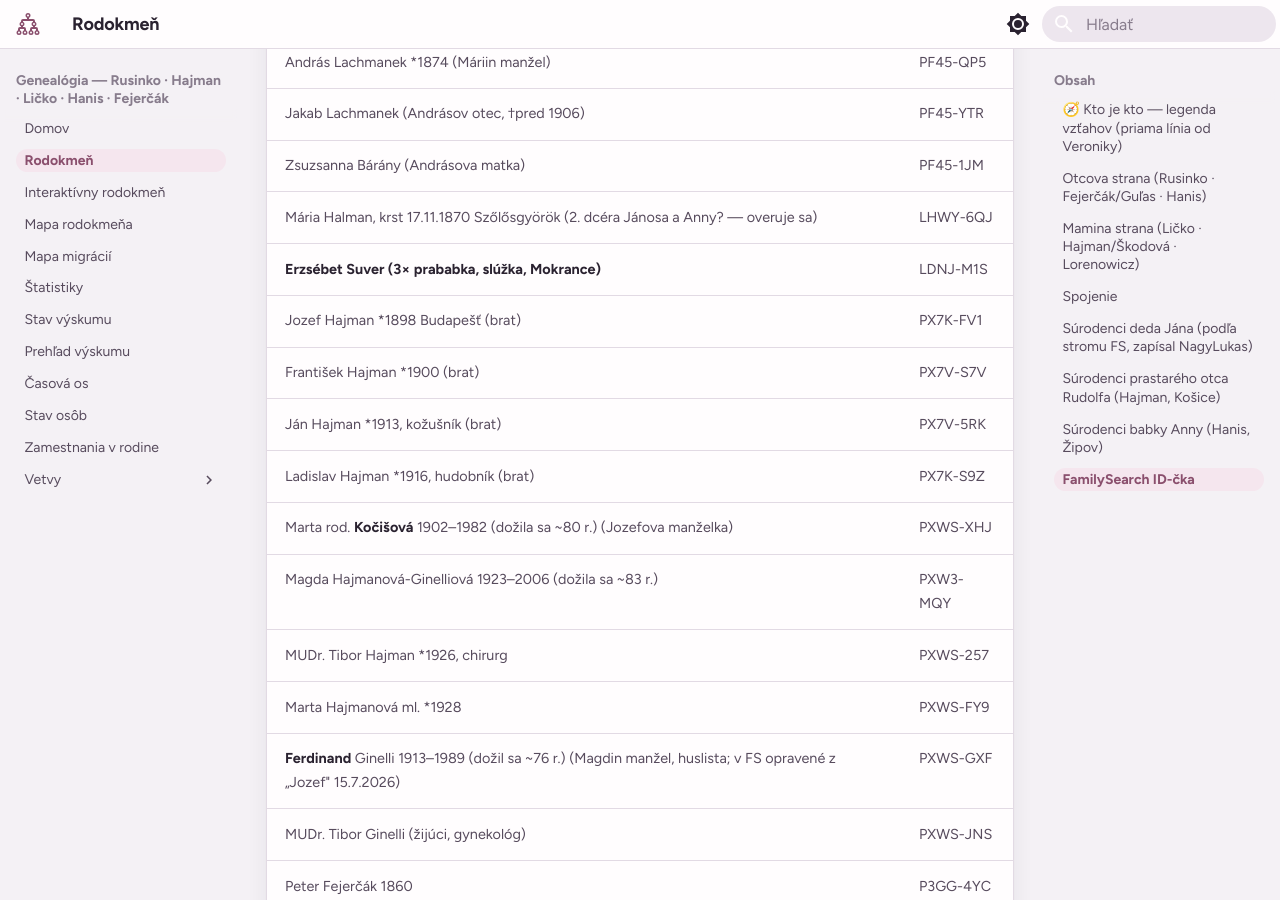
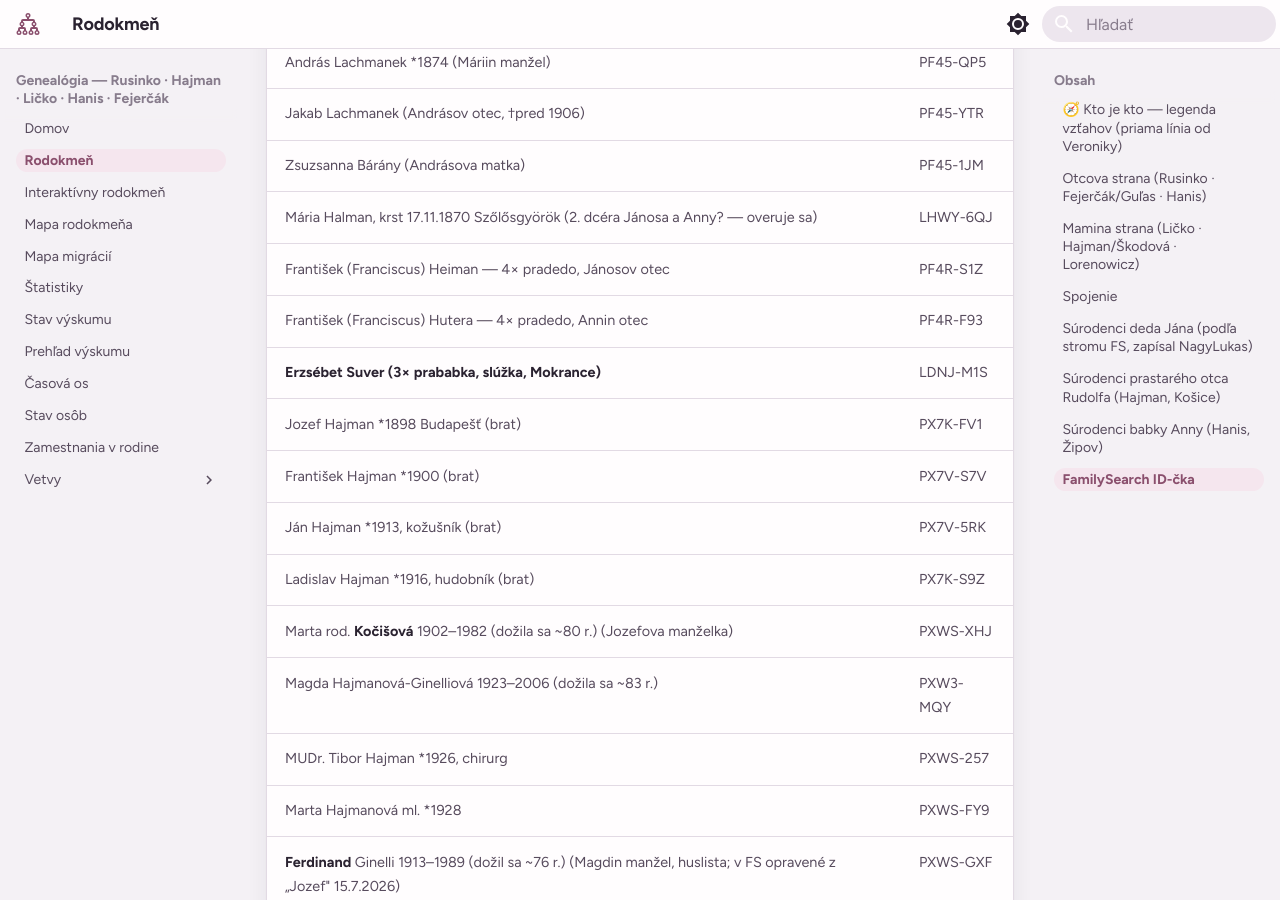
Before and after one commit to vrusi/genealogia, an MkDocs documentation site: the page built from docs/rodokmen.md, in a window 1280 px wide and 900 px high, scrolled down 6467 px. Built offline with MkDocs 1.6.1 and Material for MkDocs 9.7.7, drawn with Linux system fonts in a browser that asks for light colours.

Commit message:
Web: FS tabulka - Heiman a Hutera PID
Co-Authored-By: Claude Fable 5 <noreply@anthropic.com>

```diff
--- a/docs/rodokmen.md
+++ b/docs/rodokmen.md
@@ -216,6 +216,8 @@ graph TD
 | Jakab Lachmanek (Andrásov otec, †pred 1906) | PF45-YTR |
 | Zsuzsanna Bárány (Andrásova matka) | PF45-1JM |
 | Mária Halman, krst 17.11.1870 Szőlősgyörök (2. dcéra Jánosa a Anny? — overuje sa) | LHWY-6QJ |
+| František (Franciscus) Heiman — 4× pradedo, Jánosov otec | PF4R-S1Z |
+| František (Franciscus) Hutera — 4× pradedo, Annin otec | PF4R-F93 |
 | **Erzsébet Suver (3× prababka, slúžka, Mokrance)** | LDNJ-M1S |
 | Jozef Hajman \*1898 Budapešť (brat) | PX7K-FV1 |
 | František Hajman \*1900 (brat) | PX7V-S7V |
```
